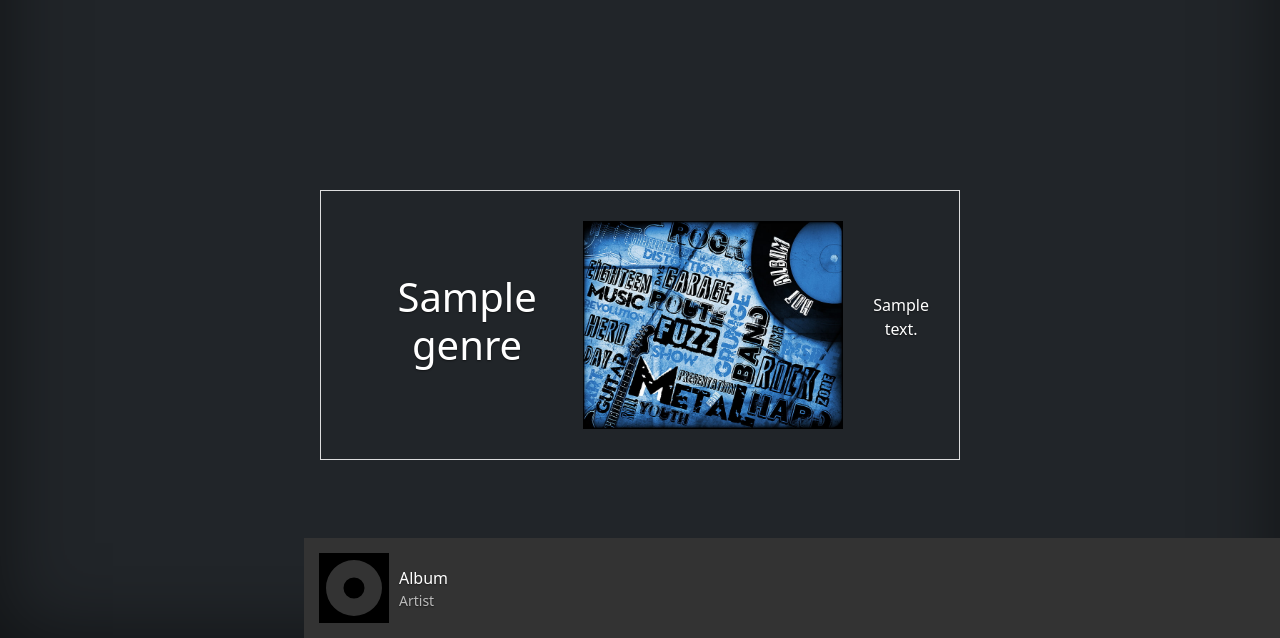
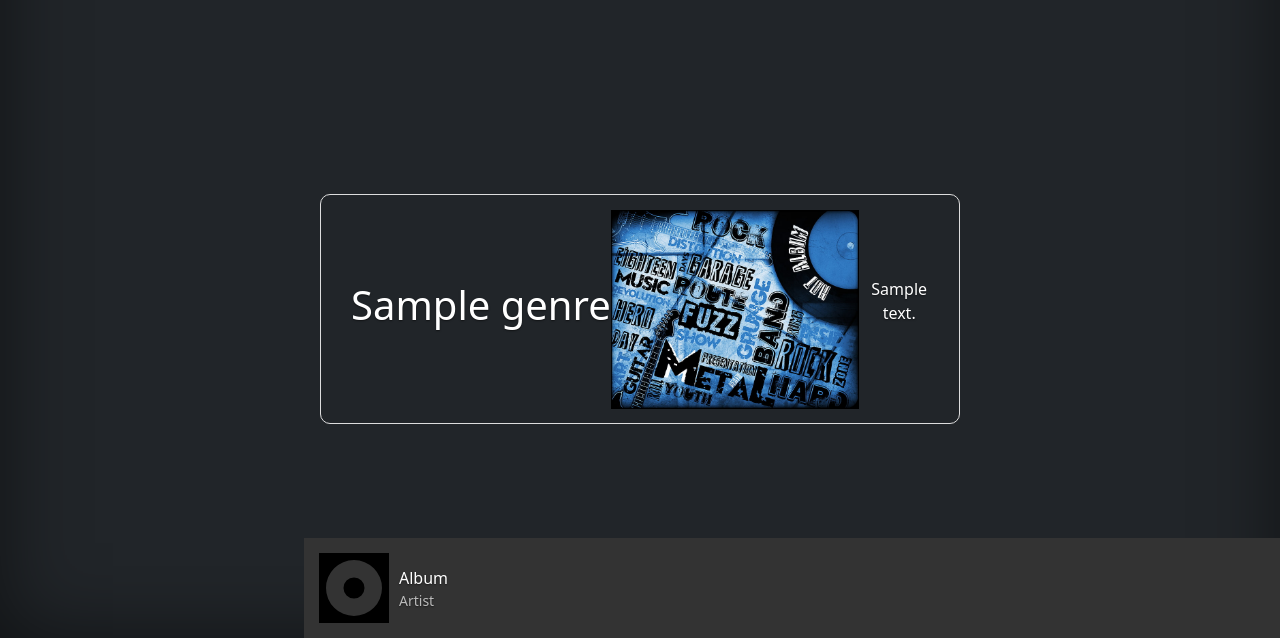
Before and after one commit to olyflower/music-space, a Django app: template src/templates/music/genre_detail.html in a window 1280 px wide. Shown: the part 162-800 px from the top of the page. Run offline with Django 4.2, Linux system fonts and the light colour scheme; the template is opened without the code that fills it: most values are stand-ins (such as "Sample title", 1, 10 or a date in 2020); parts of the project's set-up code (start-up, migrations or seed data) failed here and were passed over; some libraries are stand-ins or nearby versions.

Commit message:
change genre_detail.html

```diff
--- a/src/templates/music/genre_detail.html
+++ b/src/templates/music/genre_detail.html
@@ -3,9 +3,9 @@
 
 {% block content %}
 <div class="container">
-  <h1>{{ genre.name }}</h1>
-  <img src="{% static 'music-genres.jpg' %}" alt="Music genre" style="float: right; max-width: 45%;">
-  <p>{{ genre.description }}</p>
+    <h1>{{ genre.name }}</h1>
+    <img src="{% static 'music-genres.jpg' %}" alt="Music genre" style="float: right; max-width: 43%;">
+    <p>{{ genre.description }}</p>
 </div>
 <style>
 .container {
@@ -13,12 +13,14 @@
   flex-direction: row;
   align-items: center;
   border: 1px solid #ddd;
+  border-radius: 10px;
   padding: 30px;
+  height: 88%;
 }
 
 .container img {
   max-width: 55%;
-  margin-right: 30px;
+  margin-right: 10px;
 }
 
 .container p {
```
